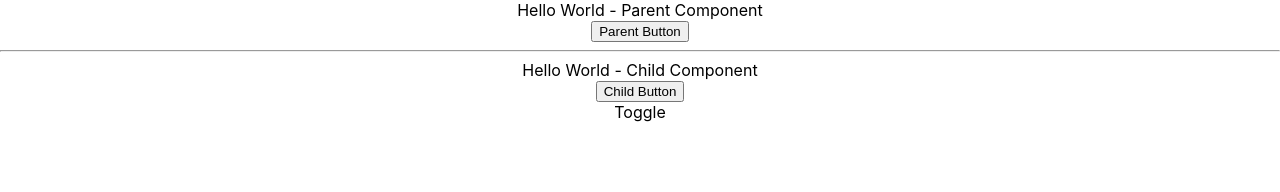
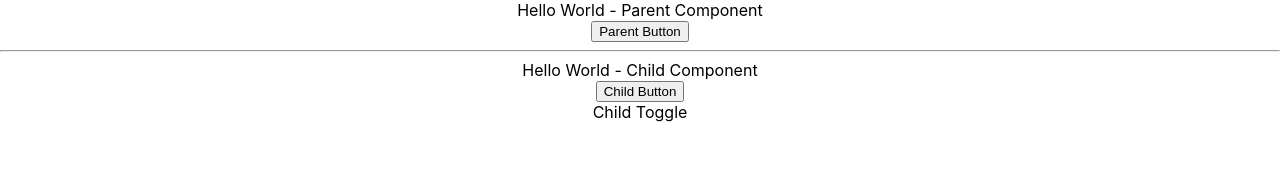
Before and after one commit to gblstudent/reactkb, a React (Create React App) app: page / in a window 1280 px wide. Shown: the top 192 px of the page. Built offline with nearby package versions, Linux system fonts and the light colour scheme.

Commit message:
useImperativeHandle

```diff
--- a/src/components/part12/DemoChild.js
+++ b/src/components/part12/DemoChild.js
@@ -1,13 +1,25 @@
-import { useState } from "react";
+import { forwardRef, useState, useImperativeHandle } from "react";
 
-export default function DemoChild() {
+const DemoChild = forwardRef((props,ref) => {
+
   const [toggle, setToggle] = useState(true);
-    return (
+
+  useImperativeHandle( ref, () =>({
+    myToggle
+  }));
+
+  const myToggle = () =>{
+    setToggle(!toggle);
+  }
+
+  return (
     <div>
         Hello World - Child Component <br/>
-        <button onClick={() => {setToggle(!toggle)}}>Child Button</button>
-        {toggle && <div> Toggle </div>}
+        <button onClick={myToggle}>Child Button</button>
+        {toggle && <div> Child Toggle </div>}
     </div>
+  );
 
-  );
-}
+});
+
+export default DemoChild;
--- a/src/components/part12/DemoParent.js
+++ b/src/components/part12/DemoParent.js
@@ -1,13 +1,15 @@
+import { useImperativeHandle, useRef } from "react";
 import DemoChild from "./DemoChild";
 
 export default function DemoParent() {
+    const buttonRef = useRef(null);
 
     return (
     <div>
         Hello World - Parent Component<br/>
-        <button >Parent Button</button>
+        <button onClick={() => {buttonRef.current.myToggle() } }>Parent Button</button>
         <hr/>
-        <DemoChild/>
+        <DemoChild ref={buttonRef}/>
     </div>
 
   );
```
Also changed, not shown: 1 other file (tests, documents, lock files or other folders).
